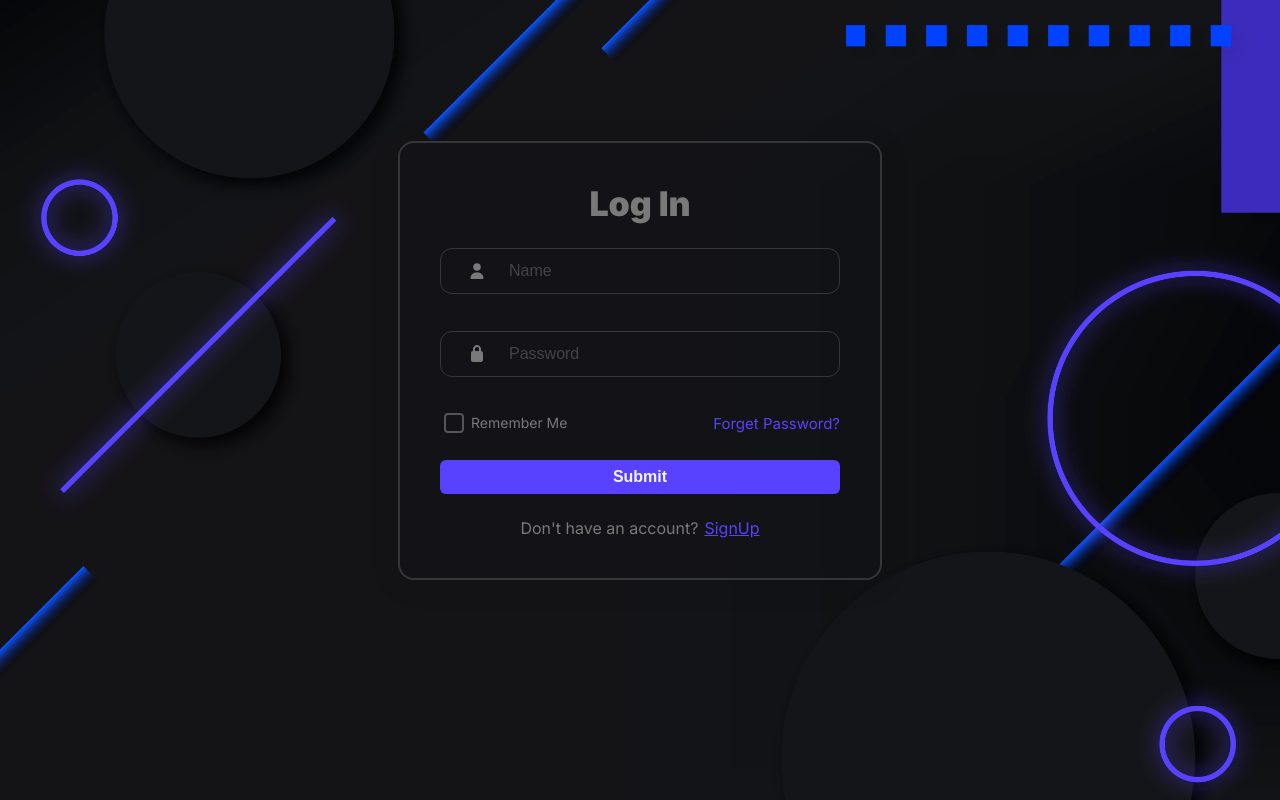
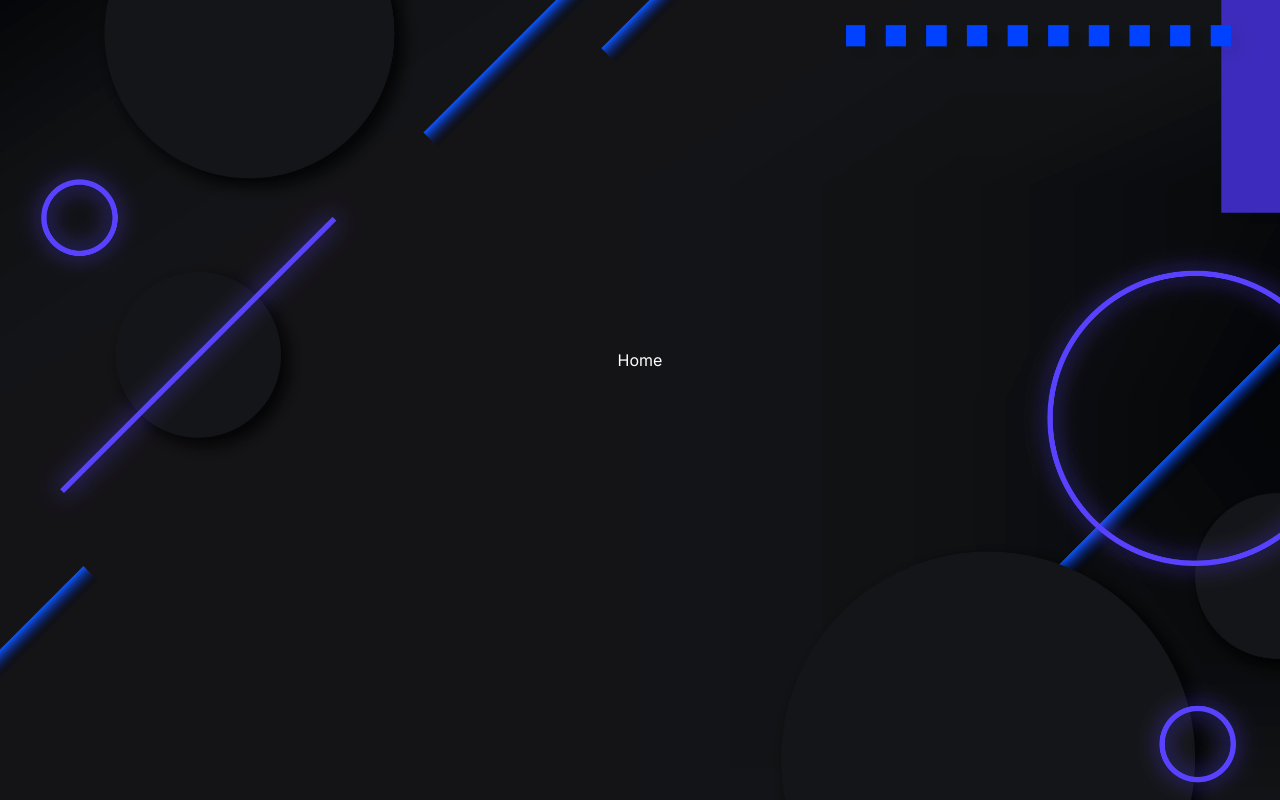
Before and after one commit to Pragathiswaran/forms, a React (Vite) app in the folder frontend/: page / in a window 1280 px wide. Built offline with nearby package versions, Linux system fonts and the light colour scheme.

Commit message:
feat: setup basic router

```diff
--- a/frontend/src/App.jsx
+++ b/frontend/src/App.jsx
@@ -1,10 +1,17 @@
 import React from 'react'
 import './styles/App.css'
 import Home from './pages/Home'
+import { Routes, Route } from 'react-router-dom'
+import Login from './pages/Login'
+import Signup from './pages/Signup'
 
 const App = () => {
   return (
-    <Home />
+    <Routes>
+      <Route path='/' element={<Home />}/>
+      <Route path='/login' element={<Login />}/>
+      <Route path='/signup' element={<Signup />}/>
+    </Routes>
   )
 }
 
--- a/frontend/src/features/auth/components/FormForgetPassword.jsx
+++ b/frontend/src/features/auth/components/FormForgetPassword.jsx
@@ -1,10 +1,11 @@
 import React from 'react'
 import './../styles/formForgetPassword.css'
+import { Link } from 'react-router-dom'
 
 const FormForgetPassword = () => {
   return (
    <div className="forget-wrapper">
-    <a href="http://">Forget Password?</a>
+    <Link to="/forgetpassword">Forget Password?</Link>
    </div>
   )
 }
--- a/frontend/src/features/auth/components/FormToggle.jsx
+++ b/frontend/src/features/auth/components/FormToggle.jsx
@@ -1,11 +1,26 @@
 import React from 'react'
 import './../styles/formToggle.css'
+import { Link } from 'react-router-dom'
 
 const FormToggle = ({mode}) => {
+
+  const toggleData = {
+    login:{
+      text:"Don't have an account?",
+      path:'/signup',
+      link:'Signup'
+    },
+    signup:{
+      text:"Already have an account?",
+      path:'/login',
+      link:'Login'
+    }
+  }
   return (
     <div className="form-toggle-wrapper">
-        <span>{mode == "login" ? "Don't have an account?" : "Already have an account?"}</span>
-        <a href="http://">{mode == "login"? "SignUp" : "Login"}</a>
+        <span>{toggleData[mode].text}</span>
+        {/* <a href="http://">{mode == "login"? "SignUp" : "Login"}</a> */}
+        <Link to={toggleData[mode].path}>{toggleData[mode].link}</Link>
     </div>
   )
 }
--- a/frontend/src/features/auth/constant/FormData.jsx
+++ b/frontend/src/features/auth/constant/FormData.jsx
@@ -1,7 +1,7 @@
 import { FontAwesomeIcon } from '@fortawesome/react-fontawesome'
 import {faUser, faEnvelope, faLock} from '@fortawesome/free-solid-svg-icons'
 
-const signupForm =[ {
+const signupFormData =[ {
         field: 'name',
         type: 'text',
         logo: <FontAwesomeIcon icon={faUser} />
@@ -15,7 +15,7 @@ const signupForm =[ {
         logo: <FontAwesomeIcon icon={faLock} />
 }];
 
-const loginForm = [
+const loginFormData = [
     {
         field: 'name',
         type: 'text',
@@ -27,4 +27,4 @@ const loginForm = [
     }
 ]
 
-export {signupForm, loginForm}
+export {signupFormData, loginFormData}
--- a/frontend/src/features/auth/pages/Signup.jsx
+++ b/frontend/src/features/auth/pages/LoginForm.jsx
@@ -1,24 +1,26 @@
-import {useId} from 'react'
-import './../styles/signup.css';
-import { signupForm } from './../constant/FormData.jsx'
-import FormCard  from './../components/FormCard.jsx'
+import { useId } from 'react'
+import './../styles/login.css'
+import { loginFormData } from '../constant/FormData.jsx'
+import FormCard  from '../components/FormCard.jsx'
 import { useForm } from '@tanstack/react-form'
-import Input from './../../../components/ui/Input'
+import Input from '../../../components/ui/Input.jsx'
 import Button from '../../../components/ui/Button.jsx';
-import { SignupSchema } from './../schema/FormSchema.js'
+import { LoginSchema } from '../schema/FormSchema.js'
+import FormCheckbox from '../components/formCheckbox.jsx'
+import FormForgetPassword from '../components/FormForgetPassword.jsx'
+import FormToggle from '../components/FormToggle.jsx'
 
-const Signup = () => {
+const LoginForm = () => {
 
-    const uniqueId = useId()
+    const uniqueId = useId
     const { Field, handleSubmit, Subscribe } = useForm({
         defaultValues:{
             name:"",
-            email:"",
             password:""
         },
         validators:{
-            onSubmit: SignupSchema,
-            onChange: SignupSchema
+            onSubmit: LoginSchema,
+            onChange: LoginSchema
         },
         onSubmit: async({value, formApi}) =>{
             console.log(value)
@@ -26,9 +28,9 @@ const Signup = () => {
         }
     })
   return (
-    <FormCard handleSubmit={handleSubmit} title={'Sign Up'}>
+    <FormCard handleSubmit={handleSubmit} title={'Log In'}>
        <div className="form-inputs-wrapper">
-         {signupForm.map((item)=>(
+         {loginFormData.map((item)=>(
             <Field name={item.field} key={`${uniqueId}-${item.field}`}>
                 {(field) => {
                     const { handleChange, handleBlur, state } = field
@@ -47,6 +49,10 @@ const Signup = () => {
                 )}}
             </Field>))}
        </div>
+       <div className="form-checkbox-wrapper">
+         <FormCheckbox />
+         <FormForgetPassword />
+       </div>
         <Subscribe selector={(state) => [state.canSubmit, state.isSubmitting]}>
         {([canSubmit, isSubmitting]) =>(
             <div className="btn-container" disabled={!canSubmit || isSubmitting}>
@@ -54,8 +60,11 @@ const Signup = () => {
             </div>
         )}
         </Subscribe>
+        <div className="form-footer">
+            <FormToggle mode="login"/>
+        </div>
     </FormCard>
   )
 }
 
-export default Signup
+export default LoginForm
--- a/frontend/src/features/auth/pages/Login.jsx
+++ b/frontend/src/features/auth/pages/SignupForm.jsx
@@ -1,26 +1,25 @@
-import { useId } from 'react'
-import './../styles/login.css'
-import { loginForm } from './../constant/FormData.jsx'
-import FormCard  from './../components/FormCard.jsx'
+import {useId} from 'react'
+import './../styles/signup.css';
+import { signupFormData } from '../constant/FormData.jsx'
+import FormCard  from '../components/FormCard.jsx'
 import { useForm } from '@tanstack/react-form'
-import Input from './../../../components/ui/Input'
+import Input from '../../../components/ui/Input.jsx'
 import Button from '../../../components/ui/Button.jsx';
-import { LoginSchema } from './../schema/FormSchema.js'
-import FormCheckbox from '../components/formCheckbox.jsx'
-import FormForgetPassword from '../components/FormForgetPassword.jsx'
-import FormToggle from './../components/FormToggle.jsx'
+import { SignupSchema } from '../schema/FormSchema.js'
+import FormToggle from '../components/FormToggle.jsx';
 
-const Login = () => {
+const SignupForm = () => {
 
-    const uniqueId = useId
+    const uniqueId = useId()
     const { Field, handleSubmit, Subscribe } = useForm({
         defaultValues:{
             name:"",
+            email:"",
             password:""
         },
         validators:{
-            onSubmit: LoginSchema,
-            onChange: LoginSchema
+            onSubmit: SignupSchema,
+            onChange: SignupSchema
         },
         onSubmit: async({value, formApi}) =>{
             console.log(value)
@@ -28,9 +27,9 @@ const Login = () => {
         }
     })
   return (
-    <FormCard handleSubmit={handleSubmit} title={'Log In'}>
+    <FormCard handleSubmit={handleSubmit} title={'Sign Up'}>
        <div className="form-inputs-wrapper">
-         {loginForm.map((item)=>(
+         {signupFormData.map((item)=>(
             <Field name={item.field} key={`${uniqueId}-${item.field}`}>
                 {(field) => {
                     const { handleChange, handleBlur, state } = field
@@ -49,10 +48,6 @@ const Login = () => {
                 )}}
             </Field>))}
        </div>
-       <div className="form-checkbox-wrapper">
-         <FormCheckbox />
-         <FormForgetPassword />
-       </div>
         <Subscribe selector={(state) => [state.canSubmit, state.isSubmitting]}>
         {([canSubmit, isSubmitting]) =>(
             <div className="btn-container" disabled={!canSubmit || isSubmitting}>
@@ -61,10 +56,10 @@ const Login = () => {
         )}
         </Subscribe>
         <div className="form-footer">
-            <FormToggle mode="login"/>
+            <FormToggle mode="signup"/>
         </div>
     </FormCard>
   )
 }
 
-export default Login
+export default SignupForm
--- a/frontend/src/main.jsx
+++ b/frontend/src/main.jsx
@@ -1,9 +1,12 @@
 import { StrictMode } from 'react'
 import { createRoot } from 'react-dom/client'
 import App from './App.jsx'
+import { BrowserRouter } from 'react-router-dom'
 
 createRoot(document.getElementById('root')).render(
   <StrictMode>
-    <App />
+    <BrowserRouter>
+      <App />
+    </BrowserRouter>
   </StrictMode>,
 )
--- a/frontend/src/pages/Home.jsx
+++ b/frontend/src/pages/Home.jsx
@@ -1,13 +1,12 @@
 import React from 'react'
-import '../styles/home.css'
-import Signup from '../features/auth/pages/Signup.jsx'
-import Login from '../features/auth/pages/Login.jsx'
+import './../styles/home.css'
+import Signup from '../features/auth/pages/SignupForm.jsx'
+import Login from '../features/auth/pages/LoginForm.jsx'
 
 const Home = () => {
   return (
     <section>
-      {/* <Signup /> */}
-      <Login />
+      <span style={{color:'white'}}>Home</span>
     </section>
   )
 }
--- /dev/null
+++ b/frontend/src/pages/Login.jsx
@@ -0,0 +1,11 @@
+import React from 'react'
+import LoginForm from '../features/auth/pages/LoginForm'
+import './../styles/home.css'
+
+const Login = () => {
+  return (
+    <section><LoginForm /></section>
+  )
+}
+
+export default Login
--- /dev/null
+++ b/frontend/src/pages/Signup.jsx
@@ -0,0 +1,11 @@
+import React from 'react'
+import SignupForm from '../features/auth/pages/SignupForm'
+import './../styles/home.css'
+
+const Signup = () => {
+  return (
+    <section><SignupForm /></section>
+  )
+}
+
+export default Signup
--- a/frontend/src/styles/Button.css
+++ b/frontend/src/styles/Button.css
@@ -5,8 +5,17 @@
     width: 100%;
     background: var(--primary-violet);
     color: whitesmoke;
-    font-size: 16px;
+    font-size: 18px;
     font-weight: 600;
     padding: 8px 2px;
     border-radius: 6px;
+    transition: .1s ease-in-out ;
 }
+
+.btn:hover{
+    background-color: color-mix(in srgb, var(--primary-violet) 70%, transparent);
+}
+
+.btn:active{
+    background-color: color-mix(in srgb, var(--primary-violet) 90%, transparent);
+}
```
Also changed, not shown: frontend/package.json (+12 -12 lines), 1 other file (tests, documents, lock files or other folders).
